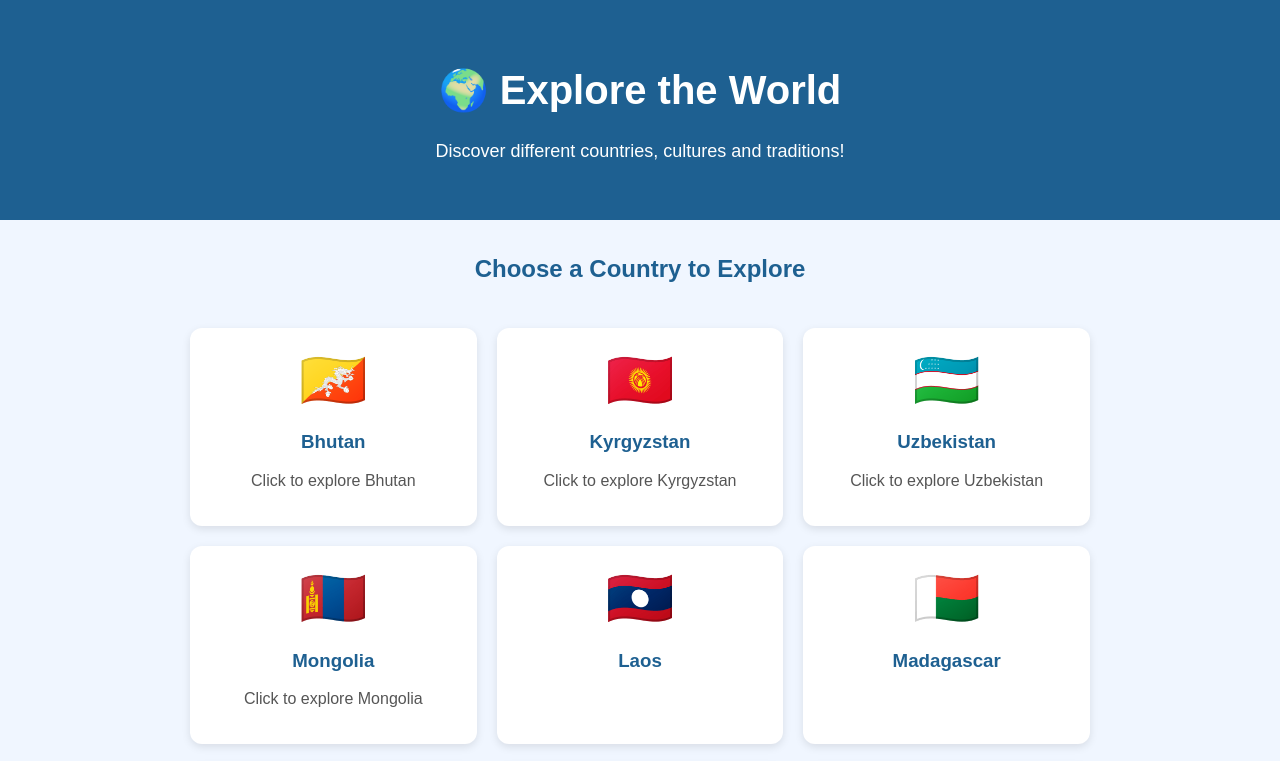
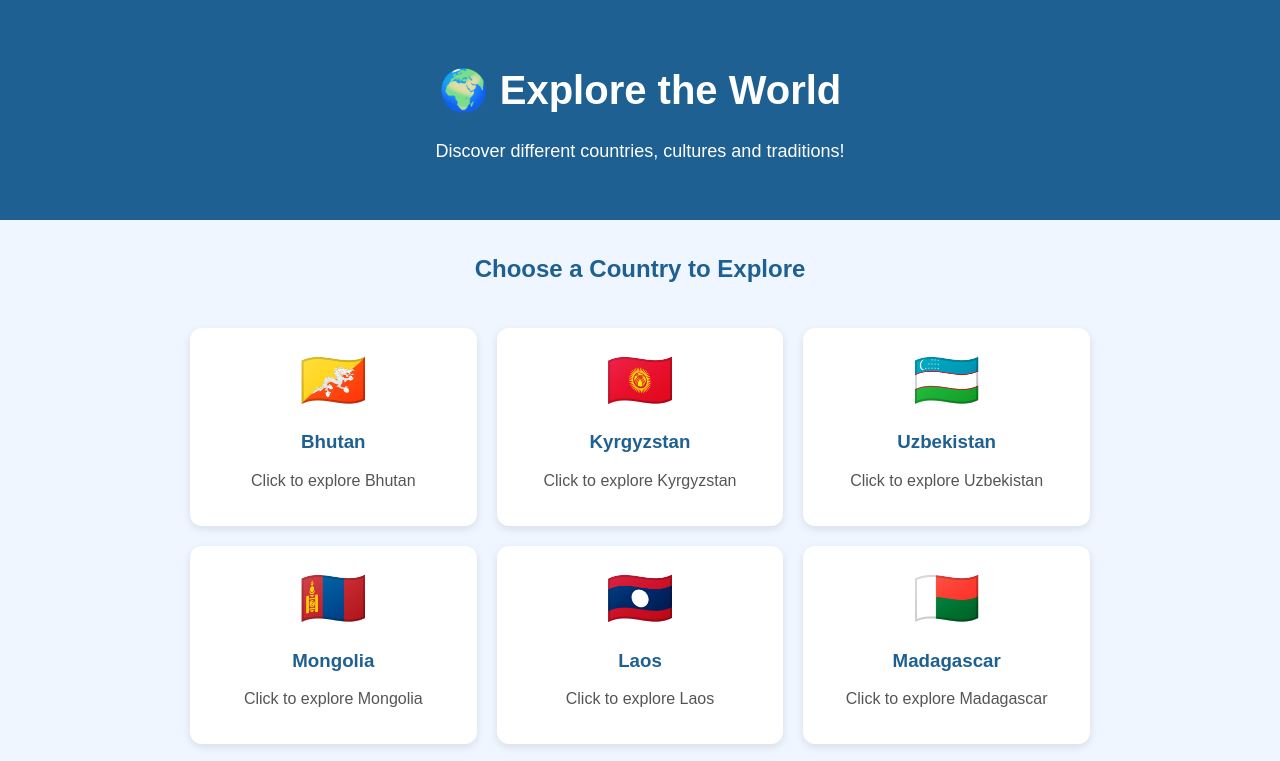
Before and after one commit to BrodySchackmann/Explore-the-world, a plain HTML site: page index.html in a window 1280 px wide. Shown: the top 761 px of the page. Drawn offline with Linux system fonts and the light colour scheme.

Commit message:
Add Laos and Madagascar sections to index.html
Updated country sections for Laos and Madagascar with links and descriptions.

```diff
--- a/index.html
+++ b/index.html
@@ -125,17 +125,21 @@
             <p>Click to explore Mongolia</p>
         </a>
 
-        <!-- Other countries -->
-        <div class="country">
+                <!-- Laos -->
+        <a href="laos.html" class="country">
             <div class="flag">🇱🇦</div>
             <h3>Laos</h3>
-        </div>
+            <p>Click to explore Laos</p>
+        </a>
 
-        <div class="country">
+        <!-- Madagascar -->
+        <a href="madagascar.html" class="country">
             <div class="flag">🇲🇬</div>
             <h3>Madagascar</h3>
-        </div>
+            <p>Click to explore Madagascar</p>
+        </a>
 
+        <!-- Other countries -->
         <div class="country">
             <div class="flag">🇳🇦</div>
             <h3>Namibia</h3>
```
